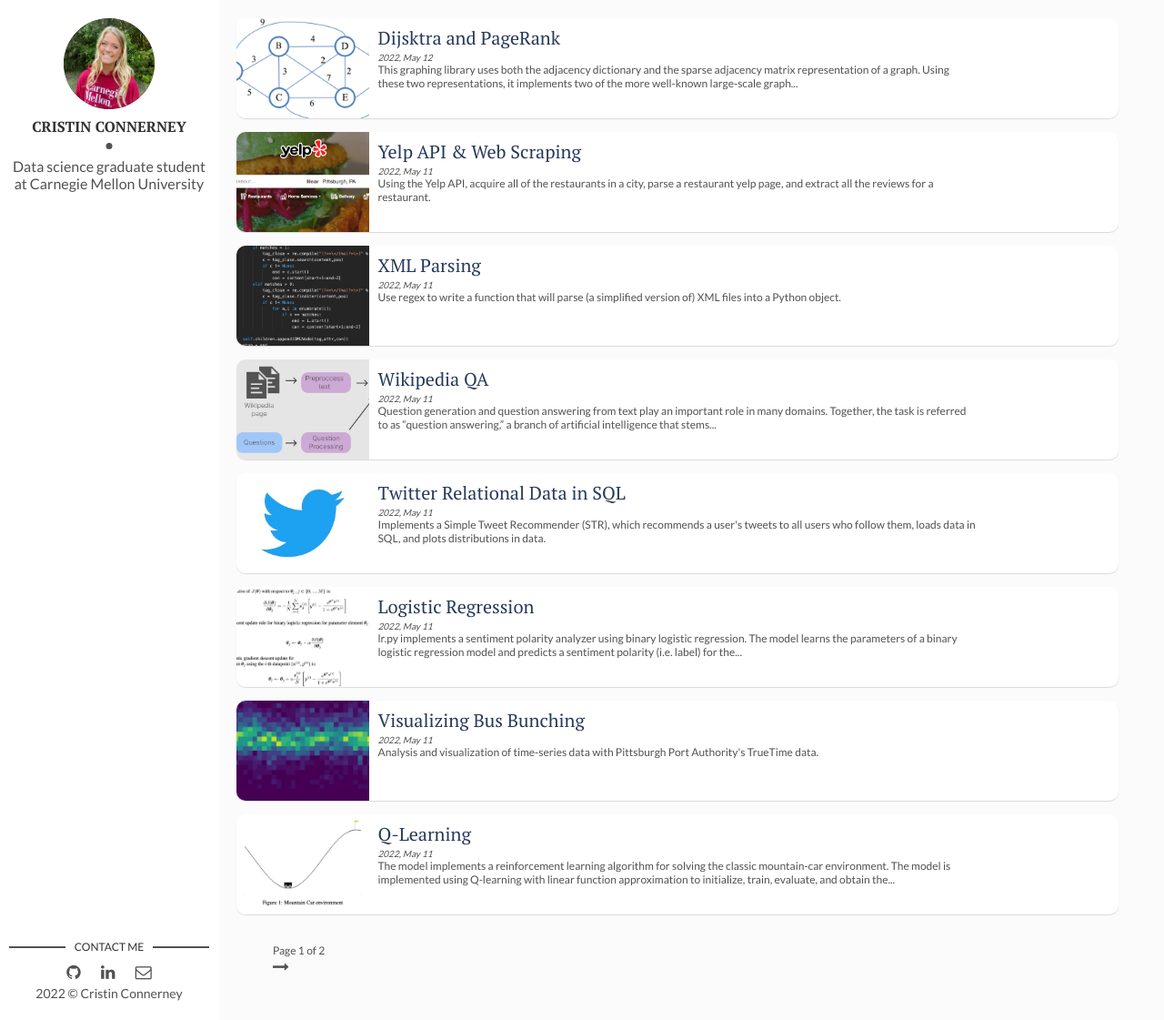
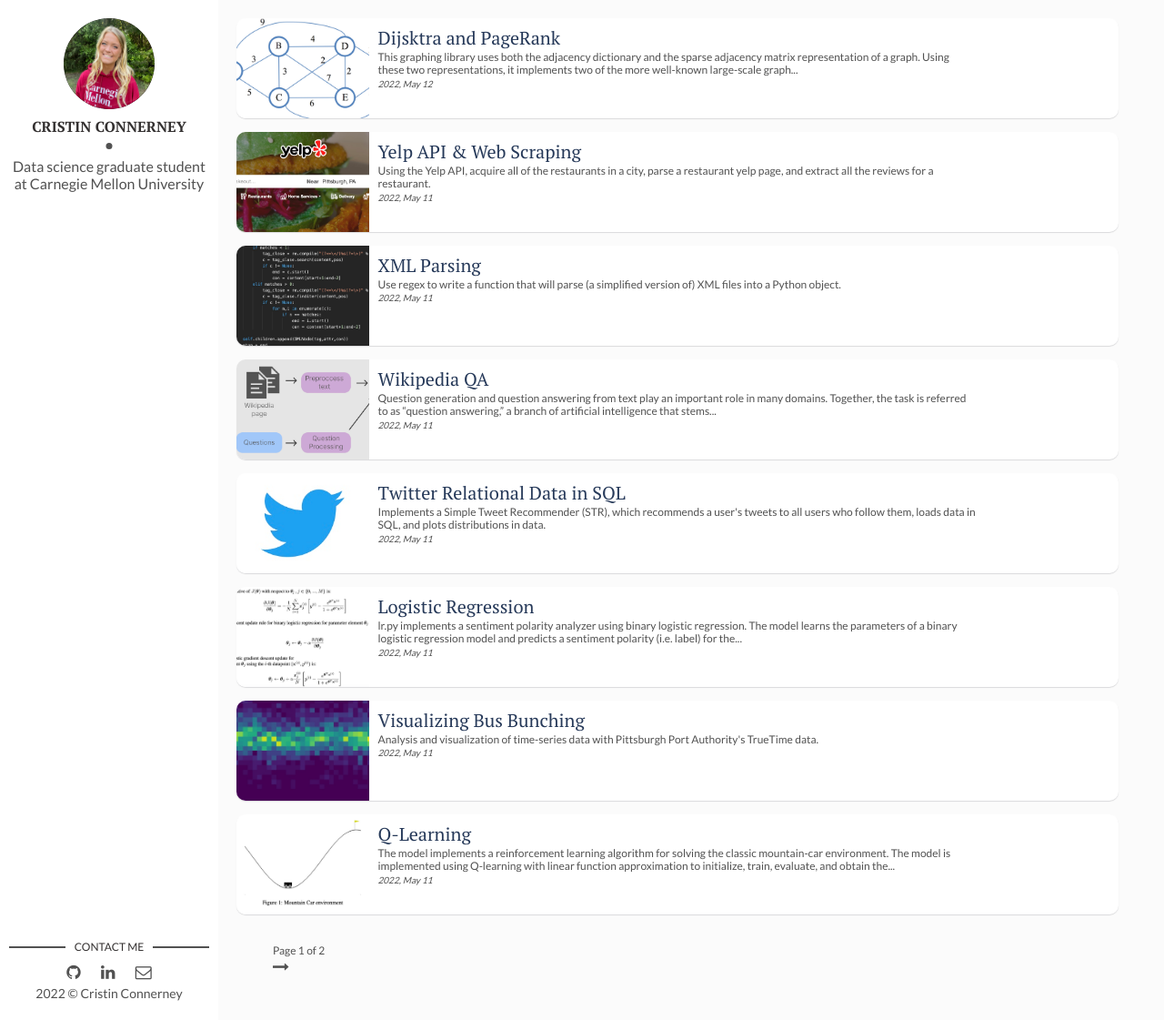
Before and after one commit to Cconnerney/cconnerney.github.io, a Jekyll site: the page built from index.html, in a window 1280 px wide and 1121 px high. Shown: the whole window at 91% size. Built offline with Jekyll 4.4.1, drawn with Linux system fonts in a browser that asks for light colours; nearby versions of some CDN libraries; library files that are not in the unit come from our copies; the list of posts is cut into pages by our own code.

Commit message:
Update index.html

```diff
--- a/index.html
+++ b/index.html
@@ -9,8 +9,8 @@ layout: main
   {% endif %}
   <div class="post-content">
     <h2 class="post-title"><a href="{{post.url | prepend: site.baseurl}}">{{post.title}}</a></h2>
+    <p>{{ post.description | strip_html | truncatewords: 30 }}</p>
     <span class="post-date">{{post.date | date: '%Y, %b %d'}}&nbsp;&nbsp;&nbsp;</span>
-    <p>{{ post.description | strip_html | truncatewords: 30 }}</p>
   </div>
 </article>
 {% endfor %}
```
